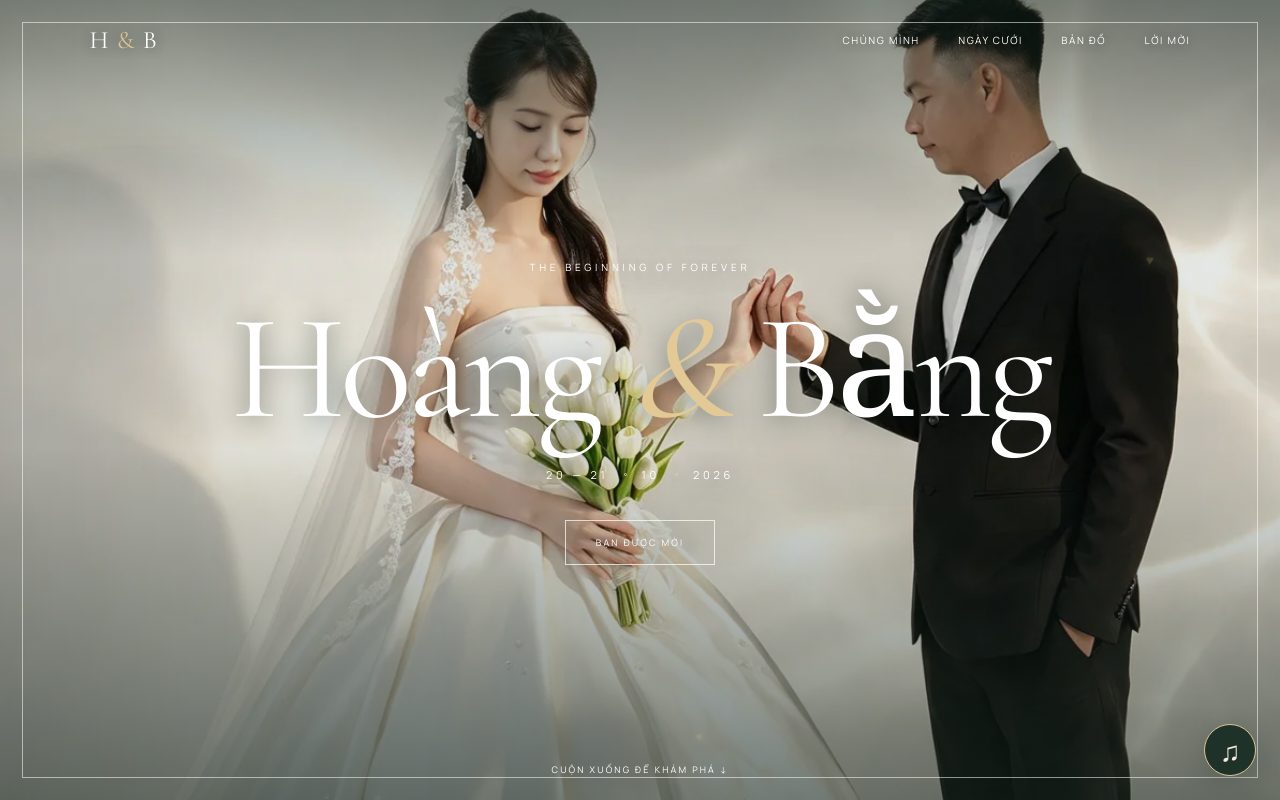
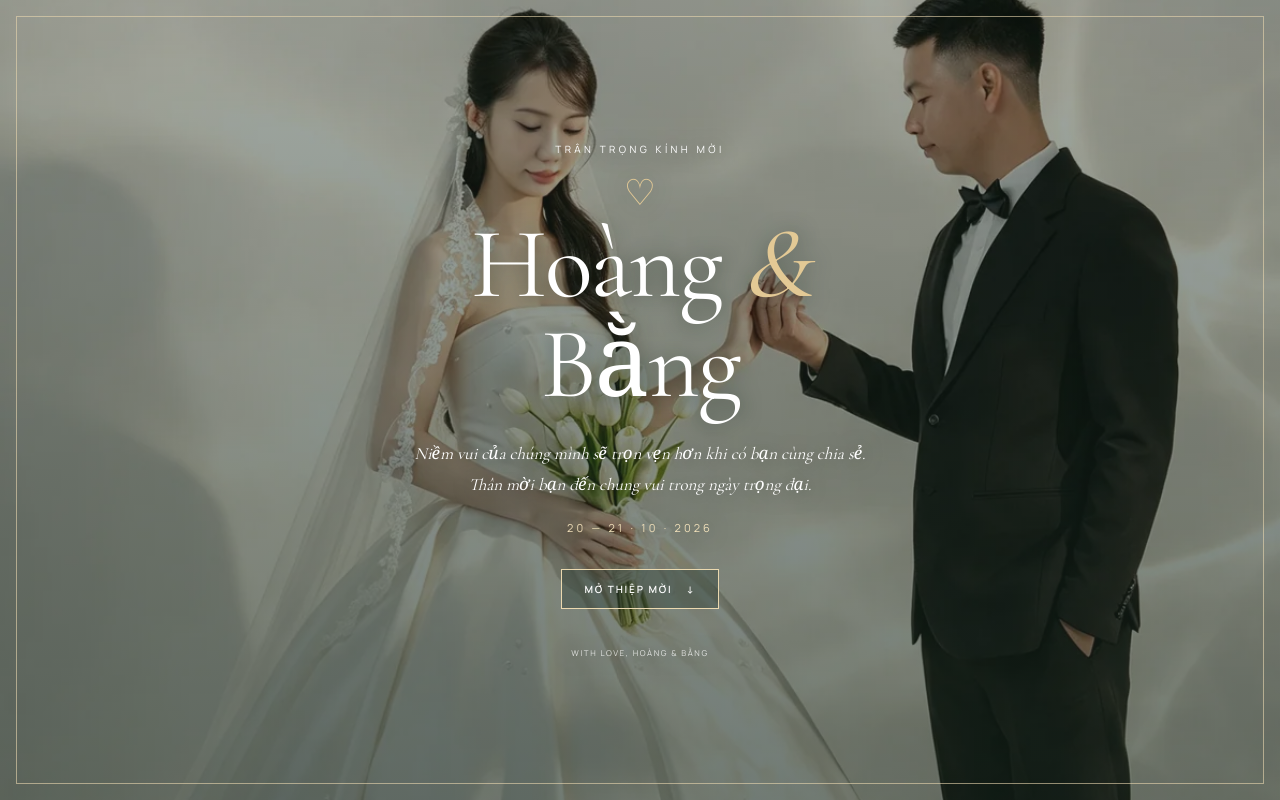
Before and after one commit to DuyManh202/hoangbang, a Next.js app: page / in a window 1280 px wide. Shown: the top 800 px of the page. Built offline with nearby package versions, Linux system fonts and the light colour scheme.

Commit message:
Add wedding invitation intro screen

```diff
--- a/app/globals.css
+++ b/app/globals.css
@@ -119,9 +119,28 @@ h2{font-weight:400;font-size:clamp(48px,6.5vw,76px);letter-spacing:-.025em;line-
 .musicPlayer{position:fixed;z-index:30;right:24px;bottom:24px;width:52px;height:52px;display:grid;place-items:center;border:1px solid #d8c394;background:#1f322a;color:#f2eadb;border-radius:50%;box-shadow:0 6px 24px #17271e38;font:28px/1 Georgia,serif;cursor:pointer;transition:transform .2s,background .2s}
 .musicPlayer:hover{transform:scale(1.06);background:#304a3d}
 .musicPlayer:focus-visible{outline:2px solid #d8c394;outline-offset:3px}
+.inviteIntro{position:fixed;inset:0;z-index:40;display:grid;place-items:center;padding:26px;background:linear-gradient(180deg,#17271e65,#17271e9c),url('/images/anh1.webp') center 48%/cover no-repeat;color:#fff;text-align:center;transition:opacity .8s ease,visibility .8s ease}
+.inviteIntro::before{content:"";position:absolute;inset:16px;border:1px solid #ead8af99;pointer-events:none}
+.inviteIntroFrame{position:relative;width:min(100%,600px);padding:48px 30px;text-shadow:0 2px 20px #17271e88;animation:intro-rise .9s both}
+.inviteIntroEyebrow,.inviteIntroFooter{display:block;font-size:10px;letter-spacing:.34em;text-transform:uppercase}
+.inviteIntroOrnament{display:block;margin:18px 0 5px;color:#e3c995;font:36px/1 Georgia,serif}
+.inviteIntro h1{margin:0;color:#fff;font:400 clamp(58px,11vw,100px)/1 'Cormorant Garamond',Georgia,serif;letter-spacing:-.025em}
+.inviteIntro h1 i{color:#e3c995;font-weight:400}
+.inviteIntroMessage{margin:24px 0 20px;color:#fff;font:italic 17px/1.8 'Cormorant Garamond',Georgia,serif}
+.inviteIntroDate{margin:0;color:#f0dfb9;font-size:11px;letter-spacing:.28em}
+.inviteIntroButton{display:inline-flex;align-items:center;gap:14px;margin-top:34px;padding:14px 23px;border:1px solid #ead8af;background:#263b3266;color:#fff;font:600 10px/1 'Manrope',sans-serif;letter-spacing:.18em;text-transform:uppercase;cursor:pointer;transition:background .2s,transform .2s}
+.inviteIntroButton:hover{transform:translateY(-2px);background:#263b32c9}
+.inviteIntroButton:focus-visible{outline:2px solid white;outline-offset:4px}
+.inviteIntroFooter{margin-top:38px;color:#ffffffc7;font-size:8px;letter-spacing:.2em}
+.inviteIntroOpening{opacity:0;visibility:hidden}
+@keyframes intro-rise{from{opacity:0;transform:translateY(18px)}to{opacity:1;transform:translateY(0)}}
 .venueCard:hover{border-color:#cbb98f}
 .event,.venueCard{transition:transform .4s cubic-bezier(.2,.7,.2,1),box-shadow .4s,border-color .4s}
 @media(max-width:650px){
+ .inviteIntro::before{inset:10px}
+ .inviteIntroFrame{padding:35px 12px}
+ .inviteIntroMessage{font-size:16px}
+ .inviteIntroEyebrow{font-size:9px;letter-spacing:.25em}
  .musicPlayer{right:16px;bottom:16px;width:48px;height:48px}
  .nav{padding:15px 16px;gap:2px;background:linear-gradient(#17271eb8,transparent)}
  .brand{font-size:21px}
@@ -155,6 +174,7 @@ h2{font-weight:400;font-size:clamp(48px,6.5vw,76px);letter-spacing:-.025em;line-
  .closing::before{inset:10px}
  .closing .coupleNames{font-size:55px}
 }
+@media(prefers-reduced-motion:reduce){.inviteIntro,.inviteIntroFrame{animation:none;transition:none}}
 @media(max-width:480px){
  .nav{padding-top:max(13px,env(safe-area-inset-top));}
  .hero{min-height:90svh;padding:132px 18px 70px;background-position:center 46%}
--- a/app/page.js
+++ b/app/page.js
@@ -4,6 +4,7 @@ import Families from "../components/Families";
 import FloatingHearts from "../components/FloatingHearts";
 import Gallery from "../components/Gallery";
 import Hero from "../components/Hero";
+import InviteIntro from "../components/InviteIntro";
 import MusicPlayer from "../components/MusicPlayer";
 import SiteHeader from "../components/SiteHeader";
 import Story from "../components/Story";
@@ -14,6 +15,7 @@ import WeddingCountdown from "../components/WeddingCountdown";
 export default function Home() {
   return (
     <main>
+      <InviteIntro />
       <MusicPlayer />
       <FloatingHearts />
       <SiteHeader />
--- /dev/null
+++ b/components/InviteIntro.jsx
@@ -0,0 +1,47 @@
+"use client";
+
+import { useEffect, useState } from "react";
+
+export default function InviteIntro() {
+  const [opening, setOpening] = useState(false);
+  const [closed, setClosed] = useState(false);
+
+  useEffect(() => {
+    const previousOverflow = document.body.style.overflow;
+    document.body.style.overflow = "hidden";
+    return () => {
+      document.body.style.overflow = previousOverflow;
+    };
+  }, []);
+
+  const openInvitation = () => {
+    if (opening) return;
+    setOpening(true);
+    window.setTimeout(() => setClosed(true), 850);
+  };
+
+  if (closed) return null;
+
+  return (
+    <section
+      className={`inviteIntro${opening ? " inviteIntroOpening" : ""}`}
+      aria-label="Lời chào mừng đến thiệp cưới"
+    >
+      <div className="inviteIntroFrame">
+        <span className="inviteIntroEyebrow">Trân trọng kính mời</span>
+        <span className="inviteIntroOrnament" aria-hidden="true">♡</span>
+        <h1>Hoàng <i>&amp;</i> Bằng</h1>
+        <p className="inviteIntroMessage">
+          Niềm vui của chúng mình sẽ trọn vẹn hơn khi có bạn cùng chia sẻ.
+          <br />
+          Thân mời bạn đến chung vui trong ngày trọng đại.
+        </p>
+        <p className="inviteIntroDate">20 — 21 · 10 · 2026</p>
+        <button className="inviteIntroButton" type="button" onClick={openInvitation}>
+          Mở thiệp mời <span aria-hidden="true">↓</span>
+        </button>
+        <span className="inviteIntroFooter">With love, Hoàng &amp; Bằng</span>
+      </div>
+    </section>
+  );
+}
```
